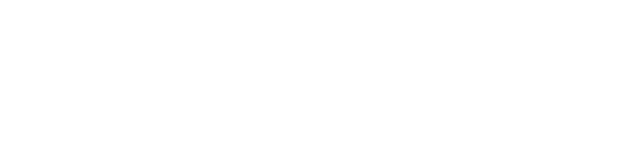
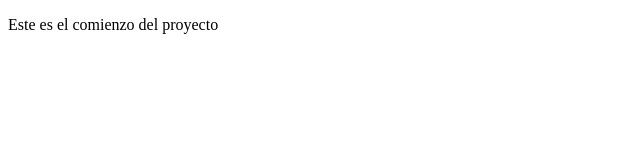
Before and after one commit to OWENZ15/Proyecto-web-empresa-C, a plain HTML site: page index.html in a window 1280 px wide. Shown: the whole page, without its empty margins (0-640 px from the left). Drawn offline with Linux system fonts and the light colour scheme.

Commit message:
Agregar Parrafo
este parrafo es una introduccion del proyecto

```diff
--- a/index.html
+++ b/index.html
@@ -6,6 +6,6 @@
     <title>Document</title>
 </head>
 <body>
-
+    <p>Este es el comienzo del proyecto</p>
 </body>
 </html>
```
